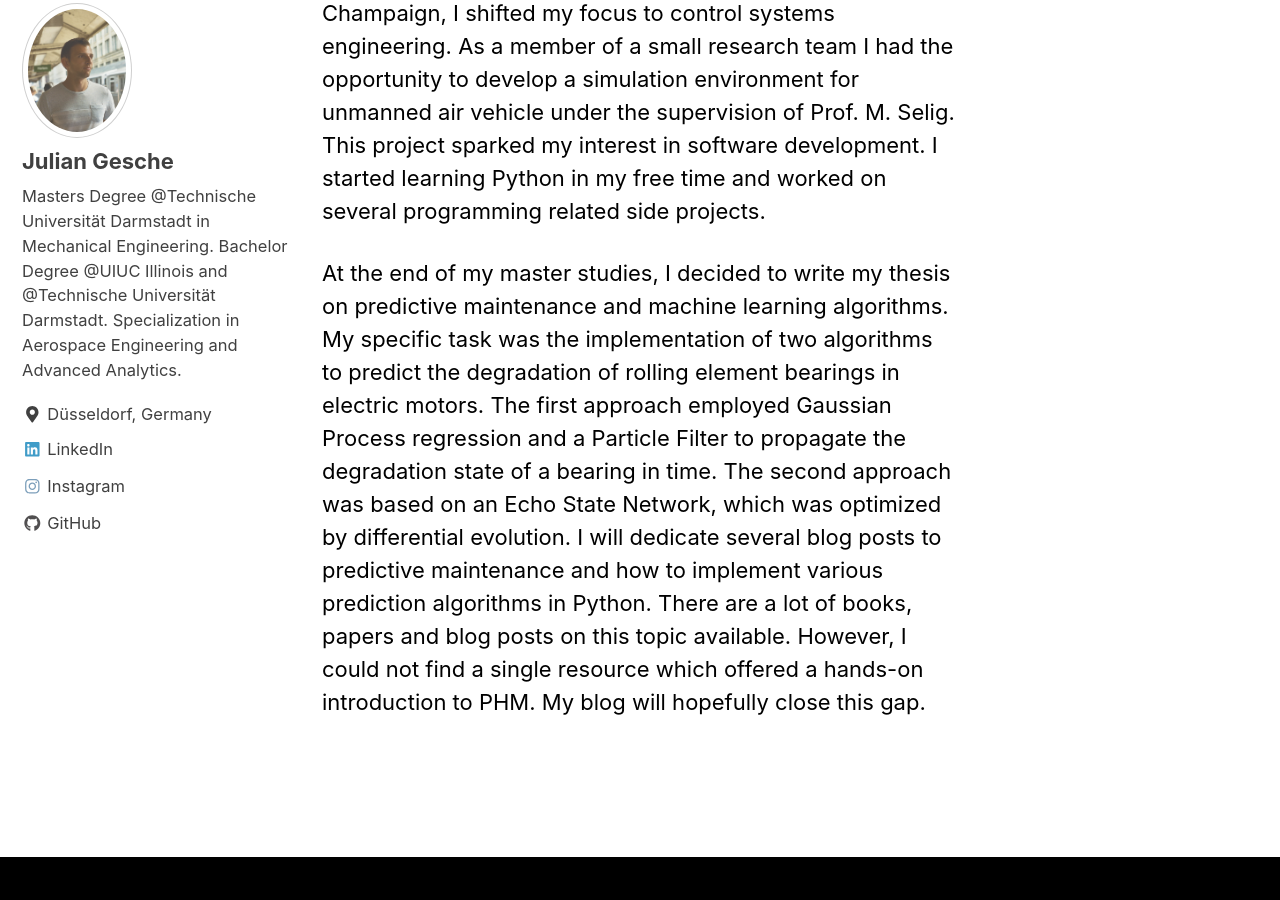
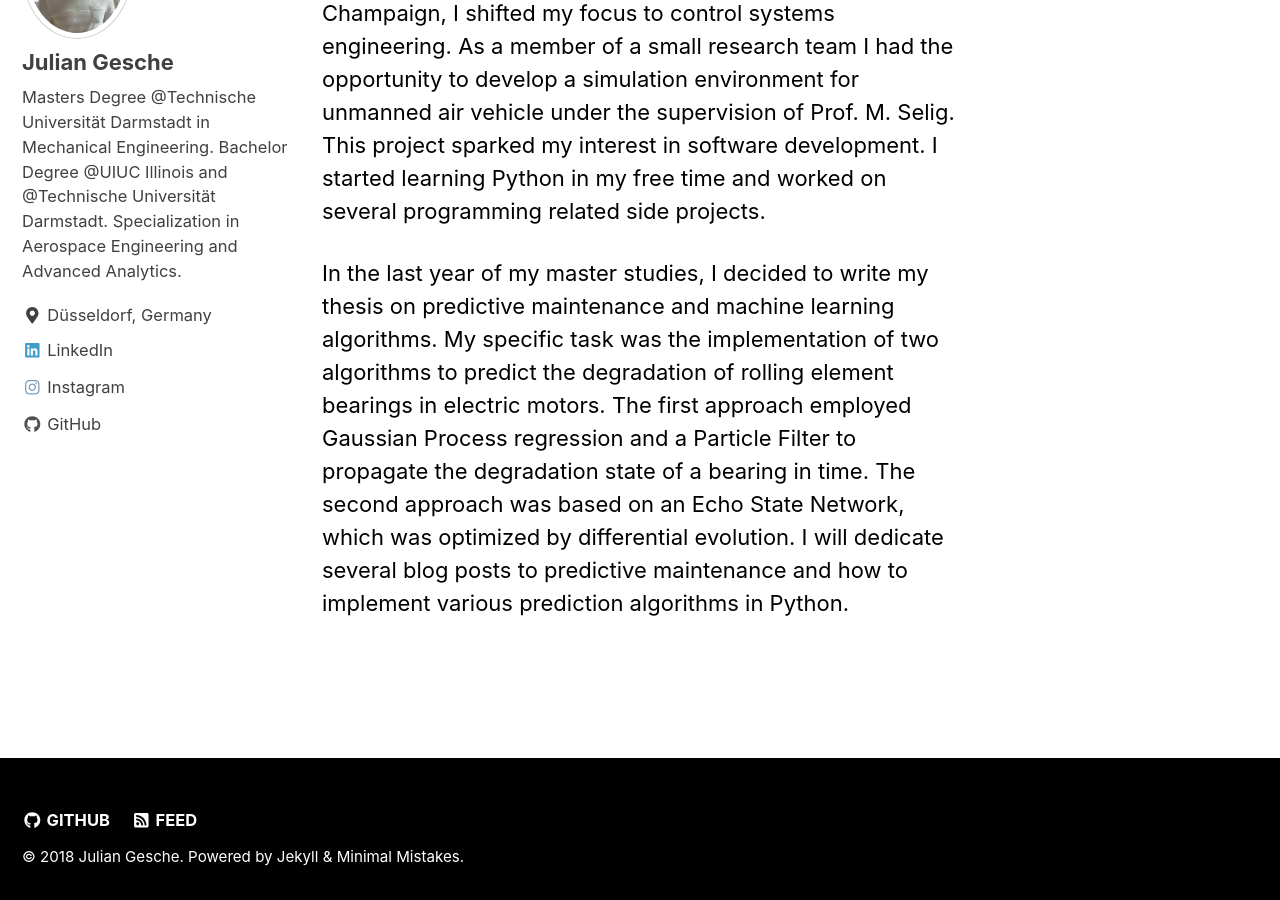
Before and after one commit to bkramesh64/jgesche.github.io, a Jekyll site: the page built from _pages/about.md, in a window 1280 px wide and 900 px high, scrolled down 754 px. Built offline with Jekyll 4.4.1, drawn with Linux system fonts in a browser that asks for light colours; nearby versions of some CDN libraries.

Commit message:
update 24218_2

```diff
--- a/_pages/Blog.html
+++ b/_pages/Blog.html
@@ -4,6 +4,7 @@ title: "Blog"
 permalink: /Blog/
 author_profile: true
 ---
+
 {% for post in site.posts %}
   {% include archive-single.html %}
 {% endfor %}
--- a/_pages/about.md
+++ b/_pages/about.md
@@ -13,5 +13,5 @@ In high school, I studied one year abroad in New Zealand. There, I had the oppor
  During a year abroad at the University of Illinois at Urbana-Champaign, I shifted my focus to control systems engineering. As a member of a small research team I had the opportunity to develop  a simulation environment for unmanned air vehicle under the supervision of Prof. M. Selig. This project sparked my interest in software development.  I started learning Python in my free time and worked on several programming related side projects.
 
 
- At the end of my master studies, I decided to write my thesis on predictive maintenance and machine learning algorithms. My specific task was the  implementation of two algorithms to predict the degradation of rolling element bearings in electric motors. The first approach employed Gaussian Process regression and a Particle Filter to propagate the degradation state of a bearing in time. The second approach was based on an Echo State Network, which was optimized by differential evolution.
-I will dedicate several blog posts to predictive maintenance and how to implement various prediction algorithms in Python. There are a lot of books, papers and blog posts on this topic available. However, I could not find a single resource which offered a hands-on introduction to PHM. My blog will hopefully close this gap.
+In the last year of my master studies, I decided to write my thesis on predictive maintenance and machine learning algorithms. My specific task was the  implementation of two algorithms to predict the degradation of rolling element bearings in electric motors. The first approach employed Gaussian Process regression and a Particle Filter to propagate the degradation state of a bearing in time. The second approach was based on an Echo State Network, which was optimized by differential evolution.
+I will dedicate several blog posts to predictive maintenance and how to implement various prediction algorithms in Python.
```
Also changed, not shown: _posts/2018/2018-02-24-PHM_4.md (+1 -0 lines).
